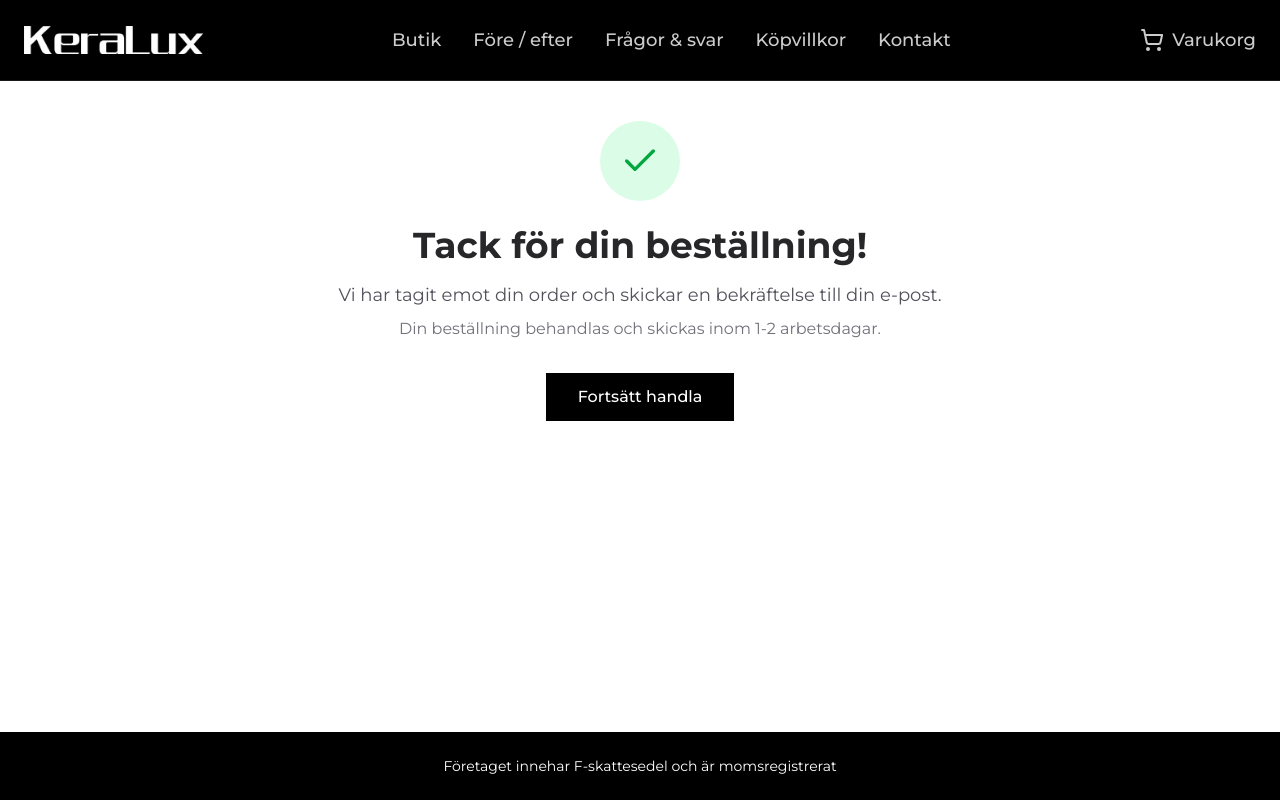
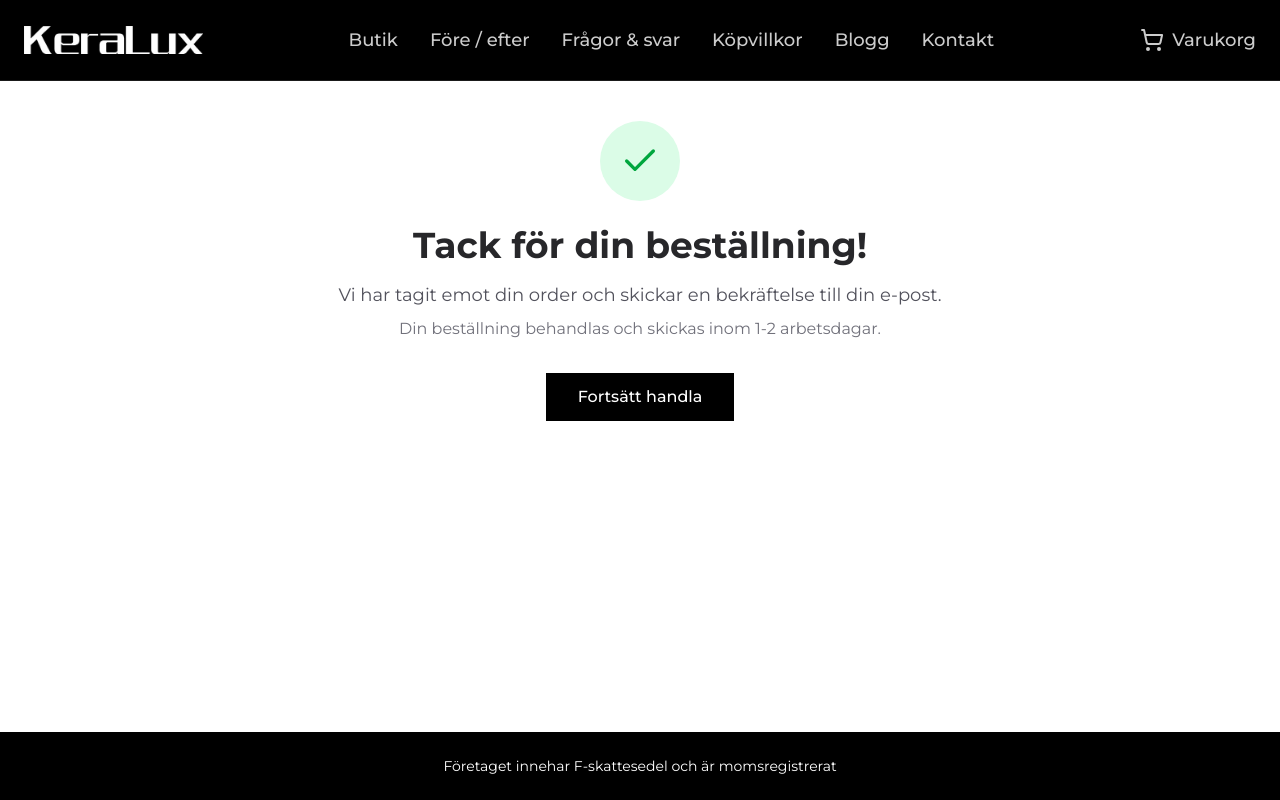
Before and after one commit to RobertAngberg/keralux, a Next.js app: page /kassa/tack in a window 1280 px wide. Built offline with nearby package versions, Linux system fonts and the light colour scheme.

Commit message:
feat: add blogg link to nav

```diff
--- a/src/components/nav.tsx
+++ b/src/components/nav.tsx
@@ -11,6 +11,7 @@ const navLinks = [
   { href: "/fore-efter", label: "Före / efter" },
   { href: "/faq", label: "Frågor & svar" },
   { href: "/kopvillkor", label: "Köpvillkor" },
+  { href: "/blogg", label: "Blogg" },
   { href: "/kontakt", label: "Kontakt" },
 ];
 
```
